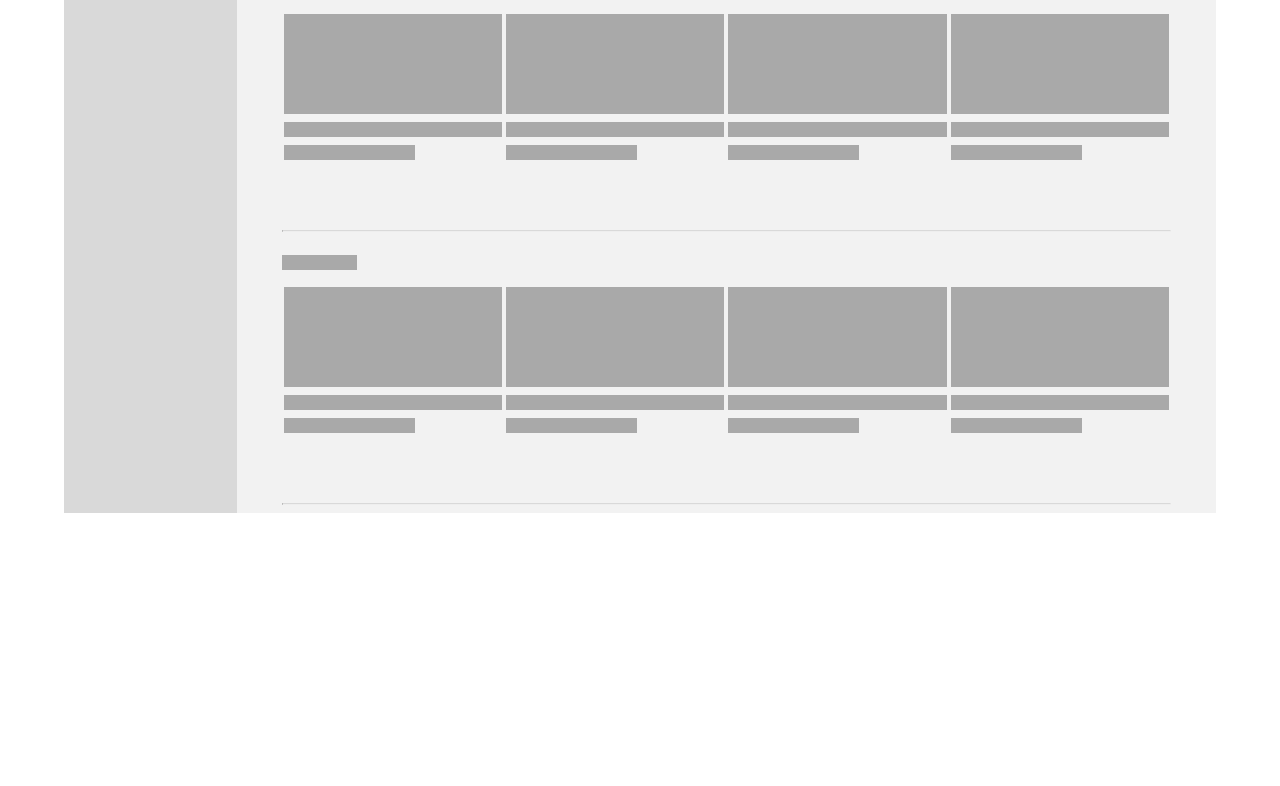
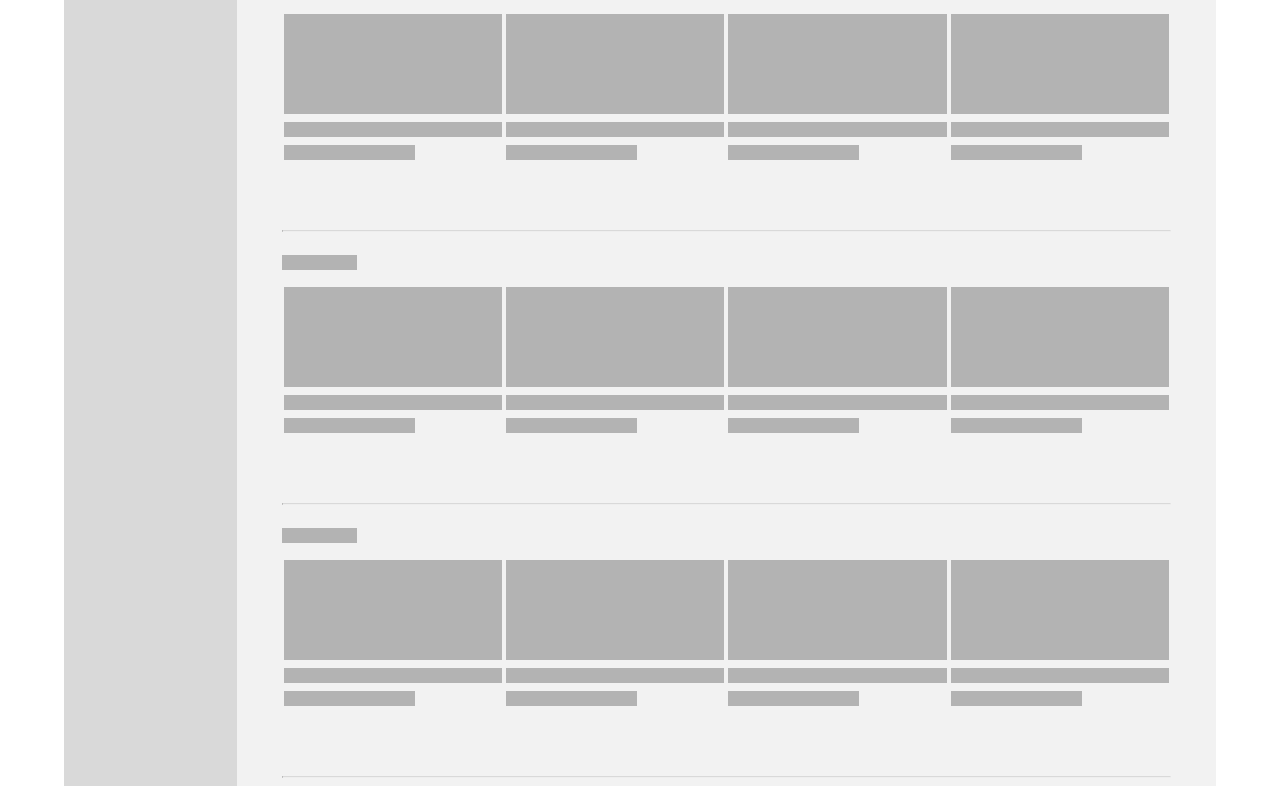
Before and after one commit to donnywarren/youtube-lab, a plain HTML site: page index.html in a window 1280 px wide. Shown: the part 78-864 px from the top of the page. Before the commit the page ends 800 px from the top, so only its background shows below. Drawn offline with Linux system fonts and the light colour scheme.

Commit message:
tweeked colors & added row

```diff
--- a/CSS/style.css
+++ b/CSS/style.css
@@ -76,7 +76,7 @@ img {
 .dot {
   height: 20px;
   width: 20px;
-  background-color: #a9a9a9;
+  background-color: #b3b3b3;
   border-radius: 10px;
 }
 
@@ -128,7 +128,7 @@ img {
   height: 15px;
   width: 75px;
   margin: 15px 0 15px 0;
-  background-color: #a9a9a9;
+  background-color: #b3b3b3;
 }
 
 .video-item {
@@ -141,13 +141,13 @@ img {
 .image {
   height: 100px;
   width: 100%;
-  background-color: #a9a9a9;
+  background-color: #b3b3b3;
 }
 
 .text1 {
   height: 15px;
   width: 100%;
-  background-color: #a9a9a9;
+  background-color: #b3b3b3;
   margin-top: 8px;
 
 
@@ -156,7 +156,7 @@ img {
 .text2 {
   height: 15px;
   width: 60%;
-  background-color: #a9a9a9;
+  background-color: #b3b3b3;
   margin-top: 8px;
 }
 
--- a/index.html
+++ b/index.html
@@ -182,6 +182,63 @@
 
   </div>
 
+  <!-- THIRD ROW OF VIDEOS -->
+
+
+  <div class="video-section">
+
+            <div class="row-title">
+            </div>
+
+        <div class="video-row">
+
+
+          <div class="video-item">
+            <div class="image">
+            </div>
+            <div class="text1">
+            </div>
+            <div class="text2">
+            </div>
+
+          </div>
+
+          <div class="video-item">
+            <div class="image">
+            </div>
+            <div class="text1">
+            </div>
+            <div class="text2">
+            </div>
+
+          </div>
+
+          <div class="video-item">
+            <div class="image">
+            </div>
+            <div class="text1">
+            </div>
+            <div class="text2">
+            </div>
+          </div>
+
+
+          <div class="video-item">
+            <div class="image">
+            </div>
+            <div class="text1">
+            </div>
+            <div class="text2">
+            </div>
+          </div>
+
+      </div>
+
+      <hr>
+
+    </div>
+
+
 </div>
 
 
```
